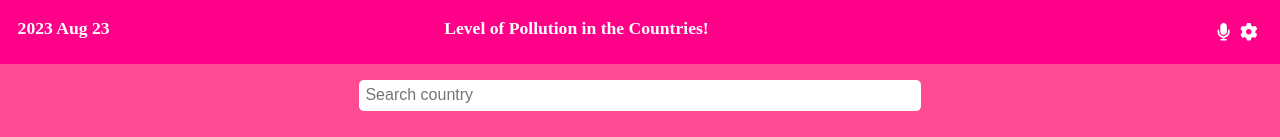
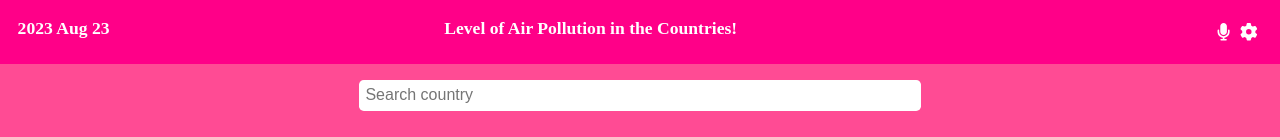
Before and after one commit to akbarsazish/Air-Pollution-API, a React (Create React App) app: page / in a window 1280 px wide. Shown: the top 137 px of the page. Built offline with nearby package versions, Linux system fonts and the light colour scheme.

Commit message:
update readme file

```diff
--- a/src/components/pages/Header.js
+++ b/src/components/pages/Header.js
@@ -14,7 +14,7 @@ function Header() {
   return (
     <div className="header" data-testid="header-component">
       <div data-testid="date" className="header-item">{`${year} ${monthName} ${day}`}</div>
-      <div className="header-item middle-header">Level of Pollution in the Countries!</div>
+      <div className="header-item middle-header">Level of Air Pollution in the Countries!</div>
       <div className="header-item last-header-item">
         <FontAwesomeIcon data-testid="header-icon" className="header-icon" icon={faMicrophone} />
         <FontAwesomeIcon data-testid="header-icon" className="header-icon" icon={faGear} />
```
Also changed, not shown: 1 other file (tests, documents, lock files or other folders).
